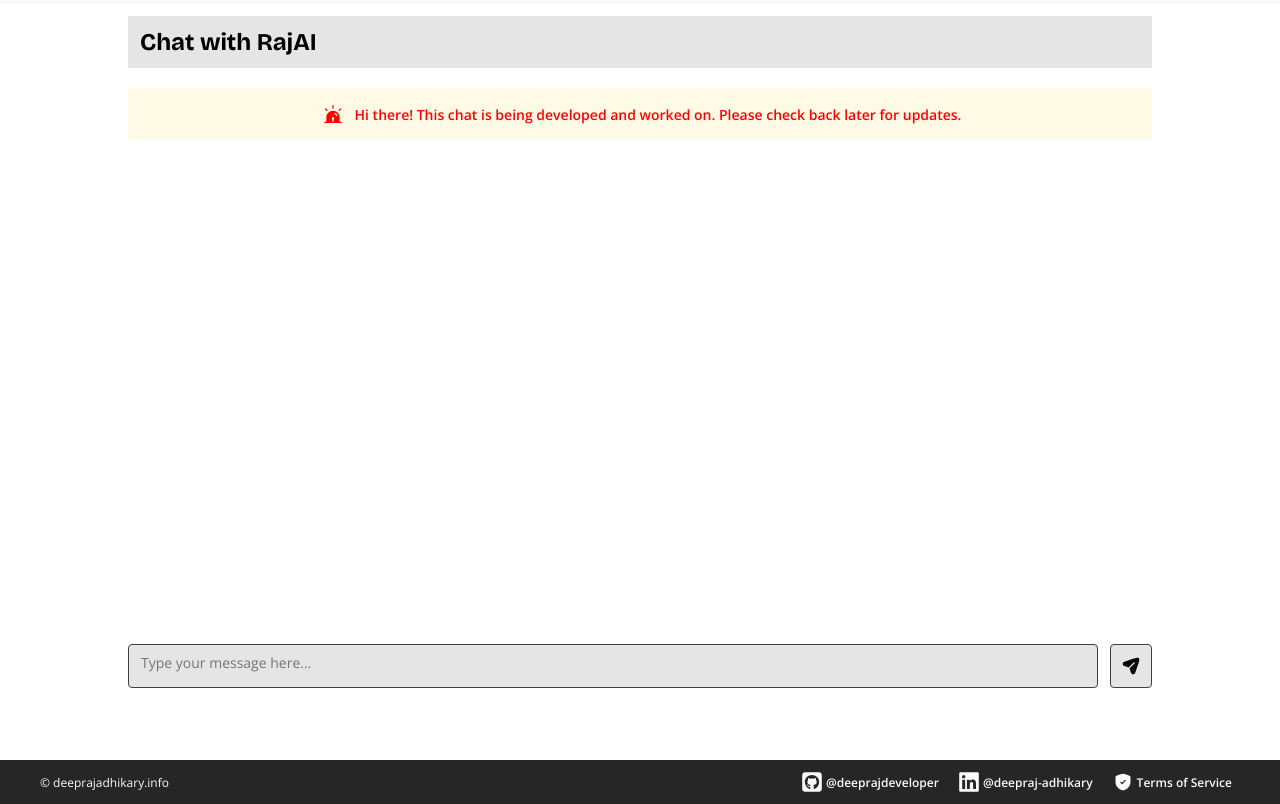
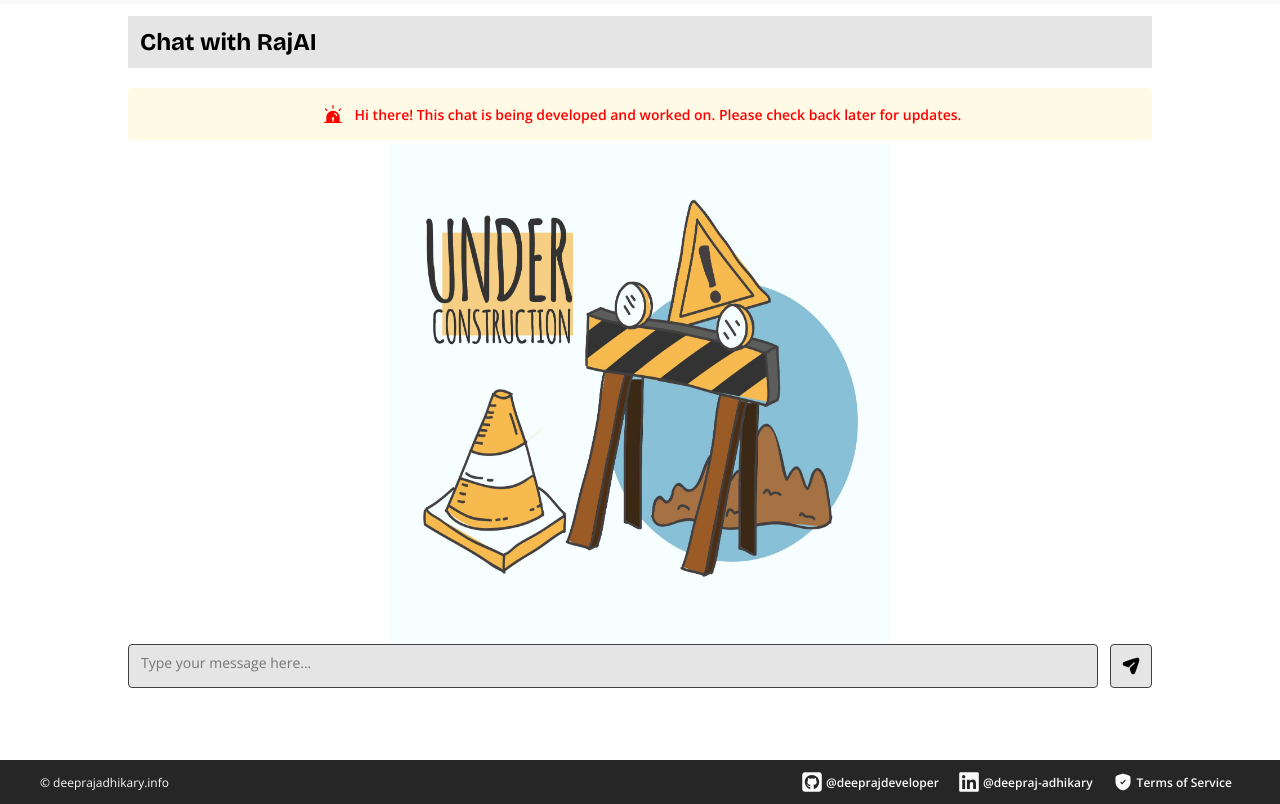
Before and after one commit to DeeprajDeveloper/MyPortfolio, a Flask app: page /gui/chat in a window 1280 px wide. Shown: the part 76-880 px from the top of the page. Run offline with Flask 3, Linux system fonts and the light colour scheme.

Commit message:
COMMIT - 042725 - Formatting + Env

```diff
--- a/app/api/routes.py
+++ b/app/api/routes.py
@@ -1,5 +1,4 @@
 from typing import Union
-from datetime import datetime
 from flask import Blueprint, jsonify, request
 from app.api import functionality as func
 
@@ -7,11 +6,14 @@ bp_api = Blueprint('bp_api', __name__, url_prefix='/api')
 chat_log = []  # Temporary in-memory storage
 
 
+# region HEALTH
 @bp_api.route('/health', methods=['GET'])
 def health():
     return jsonify({'apiStatus': 'healthy'})
+# endregion
 
 
+# region PROJECTS
 @bp_api.route('/v1/get/exploreProjects', methods=['GET'])
 def v1_explore_projects():
     filter_field: str = request.args.get('projectIdentifier')
@@ -26,6 +28,16 @@ def v1_project_details():
     return response_json
 
 
+@bp_api.route('/v1/insert/basicProjectInformation', methods=['POST'])
+def v1_insert_projects():
+    response_json: dict
+    request_json: dict = request.get_json()
+    response_json = func.insert_projects(json_input=request_json)
+    return response_json
+# endregion
+
+
+# region MY-INFORMATION
 @bp_api.route('/v1/get/myInformation', methods=['GET'])
 def v1_get_my_info():
     response_json: dict
@@ -40,16 +52,10 @@ def v1_update_my_info():
     request_json: dict = request.get_json()
     response_json = func.update_my_info(json_input=request_json)
     return response_json
+# endregion
 
 
-@bp_api.route('/v1/insert/basicProjectInformation', methods=['POST'])
-def v1_insert_projects():
-    response_json: dict
-    request_json: dict = request.get_json()
-    response_json = func.insert_projects(json_input=request_json)
-    return response_json
-
-
+# region CONTACT-MESSAGES
 @bp_api.route('/v1/message/add', methods=['POST'])
 def v1_message_add():
     response_json: dict
@@ -74,10 +80,13 @@ def v1_message_update_status():
         message_id = message_id.split(',')
     response_json = func.update_message_status(message_id)
     return response_json
+# endregion
 
 
+# region AI-CHATBOT
 @bp_api.route('/v1/chat/send', methods=['POST'])
 def chat_send_message():
     data = request.get_json()
     response_data = func.process_chat(data, chat_log)
     return jsonify(chat_log)
+# endregion
--- a/app/gui/static/styles/_staticStyles.scss
+++ b/app/gui/static/styles/_staticStyles.scss
@@ -26,6 +26,7 @@ h1, h2, h3, h4, h5, h6 { font-family: $font_header; padding: 4px 0;}
 .icon_52x { width: 52px; height: 52px; background-color: none; margin: 4px 4px;}
 .lights_on { background-color: $color_sec_mutedgold_300; border: 1px solid $color_sec_mutedgold_300; }
 .lights_off { background-color: $color_prim_neutral_700; border: 1px solid $color_prim_neutral_700; }
+.image_500x { width: 500px; height: 500px; margin: 4px 4px;}
 
 
 // ----------------------------------------------------------
--- a/app/gui/static/styles/css/desktop.css
+++ b/app/gui/static/styles/css/desktop.css
@@ -126,6 +126,12 @@ h1, h2, h3, h4, h5, h6 {
 .lights_off {
   background-color: #404040;
   border: 1px solid #404040;
+}
+
+.image_500x {
+  width: 500px;
+  height: 500px;
+  margin: 4px 4px;
 }
 
 @keyframes animation-up-down {
@@ -1181,6 +1187,12 @@ h1, h2, h3, h4, h5, h6 {
 .dialog_container .dialog_body #admin {
   align-self: flex-start;
 }
+.dialog_container .dialog_body .image_container {
+  display: flex;
+  justify-content: center;
+  align-items: center;
+  width: 100%;
+}
 .dialog_container .dialog_footer {
   display: flex;
   flex-direction: row;
--- a/app/gui/static/styles/css/test.css
+++ b/app/gui/static/styles/css/test.css
@@ -126,6 +126,12 @@ h1, h2, h3, h4, h5, h6 {
 .lights_off {
   background-color: #404040;
   border: 1px solid #404040;
+}
+
+.image_500x {
+  width: 500px;
+  height: 500px;
+  margin: 4px 4px;
 }
 
 @keyframes animation-up-down {
--- a/app/gui/static/styles/desktop.scss
+++ b/app/gui/static/styles/desktop.scss
@@ -973,6 +973,13 @@
         #admin {
             align-self: flex-start;
         }
+
+        .image_container {
+            display: flex;
+            justify-content: center;
+            align-items: center;
+            width: 100%;
+        }
     }
 
     .dialog_footer {
--- a/app/gui/templates/admin.html
+++ b/app/gui/templates/admin.html
@@ -4,7 +4,7 @@
     <meta charset="UTF-8">
     <meta name="viewport" content="width=device-width, initial-scale=1.0">
     <title>Deepraj Adhikary | Admin</title>
-    <link rel="stylesheet" href="{{ url_for('bp_gui.static', filename='styles/test.css') }}">
+    <link rel="stylesheet" href="{{ url_for('bp_gui.static', filename='styles/css/test.css') }}">
     <link rel="preconnect" href="https://fonts.googleapis.com">
     <link rel="preconnect" href="https://fonts.gstatic.com" crossorigin>
     <link href="https://fonts.googleapis.com/css2?family=Bricolage+Grotesque:opsz,wght@12..96,200..800&family=Open+Sans:ital,wght@0,300..800;1,300..800&display=swap" rel="stylesheet">
--- a/app/gui/templates/chat.html
+++ b/app/gui/templates/chat.html
@@ -17,12 +17,9 @@
                         Hi there! This chat is being developed and worked on. Please check back later for updates.
                     </span>
                 </p>
-                <!-- <p class="chat_bubble" id="admin">
-                    <span class="user_details"> System • {{ current_date_time }} </span>
-                    <span class="message">
-                         Hi there! This chat is being developed and worked on. Please check back later for updates.
-                    </span>
-                </p> -->
+                <div class="image_container">
+                    <img class="image_500x" src="{{ url_for('bp_gui.static', filename='/images/under_construction.jpg') }}" alt="" srcset="">
+                </div>
             </div>
         </div>
 
```
Also changed, not shown: config.py (+4 -4 lines), app/gui/static/images/under_construction-nobg.png (added), app/gui/static/images/under_construction.jpg (added), 4 other files.
